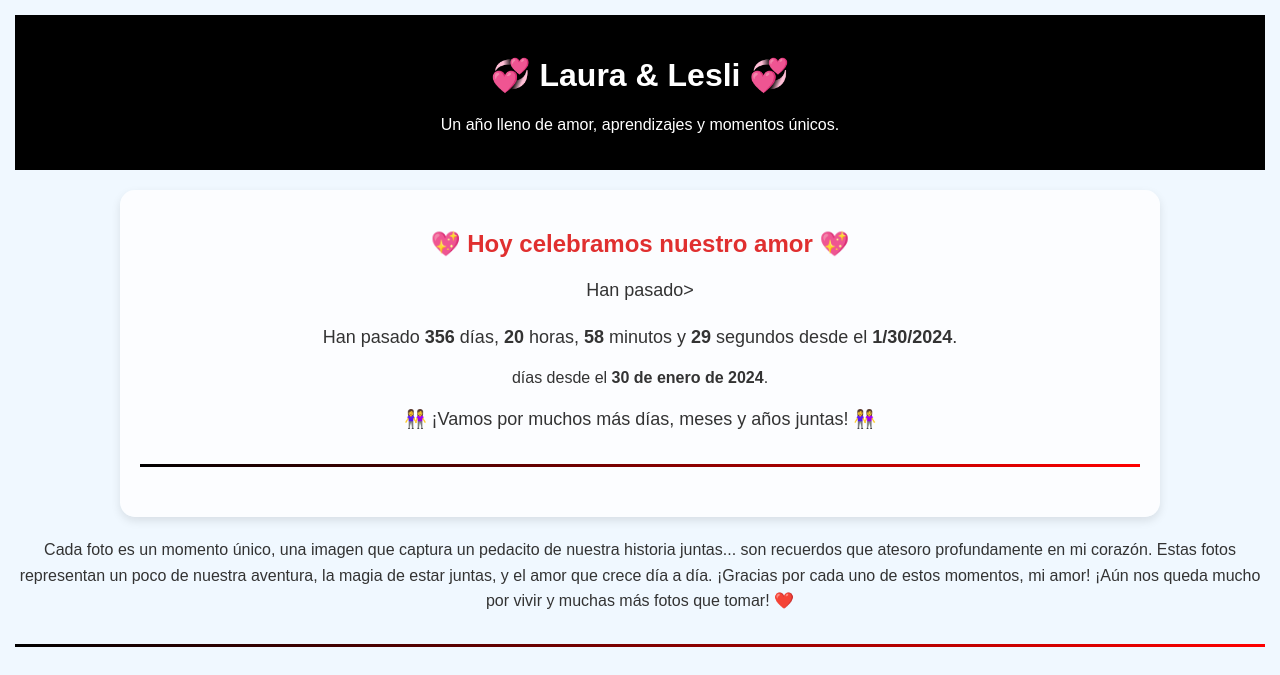
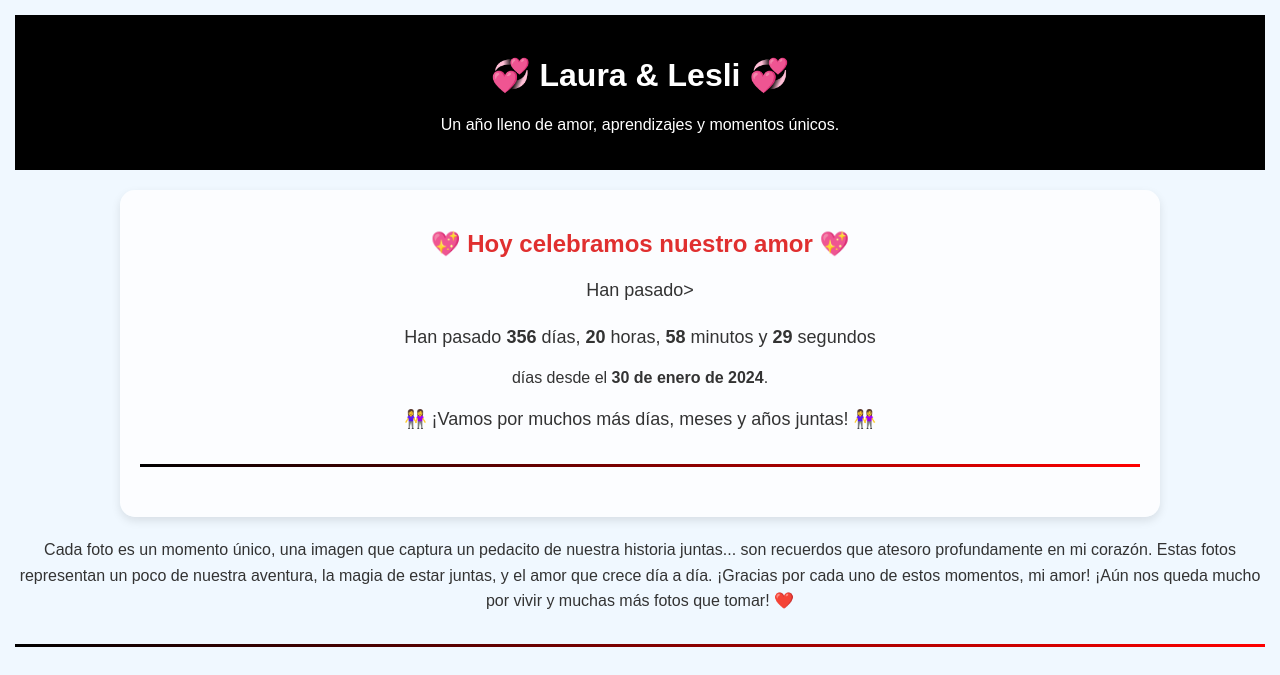
Before and after one commit to darklau91/Laura-Lesli, a plain HTML site: page index.html in a window 1280 px wide. Shown: the top 675 px of the page. Drawn offline with Linux system fonts and the light colour scheme.

Commit message:
Update index.html

```diff
--- a/index.html
+++ b/index.html
@@ -127,7 +127,7 @@ Nunca imaginé que un encuentro casual podría cambiar tanto mi vida. Al princip
       <p>Atentamente: Lau💕</p>
   </footer>
 
-  <script>
+ <script>
   // Fecha de inicio
   const startDate = new Date(2024, 0, 30); // Fecha de inicio: 30 de enero de 2024
 
@@ -141,11 +141,10 @@ Nunca imaginé que un encuentro casual podría cambiar tanto mi vida. Al princip
     const minutes = Math.floor((delta % (1000 * 60 * 60)) / (1000 * 60)); // Minutos restantes
     const seconds = Math.floor((delta % (1000 * 60)) / 1000); // Segundos restantes
 
-    // Muestra el resultado en el HTML
+    // Muestra el resultado en el HTML sin la fecha de inicio
     document.getElementById('counter').innerHTML = `
       Han pasado <strong>${days}</strong> días, <strong>${hours}</strong> horas,
       <strong>${minutes}</strong> minutos y <strong>${seconds}</strong> segundos
-      desde el <strong>${startDate.toLocaleDateString()}</strong>.
     `;
   }
 
```
